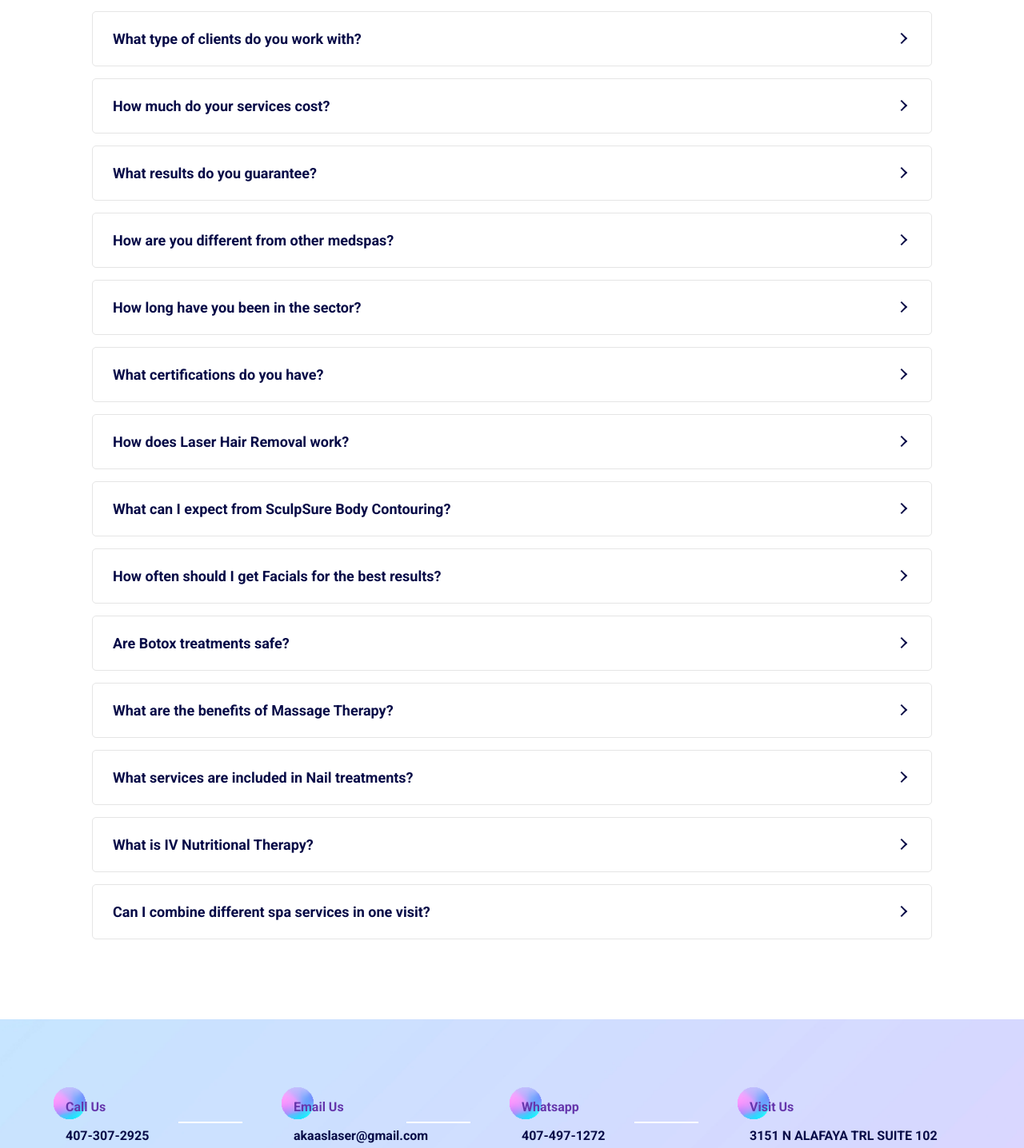
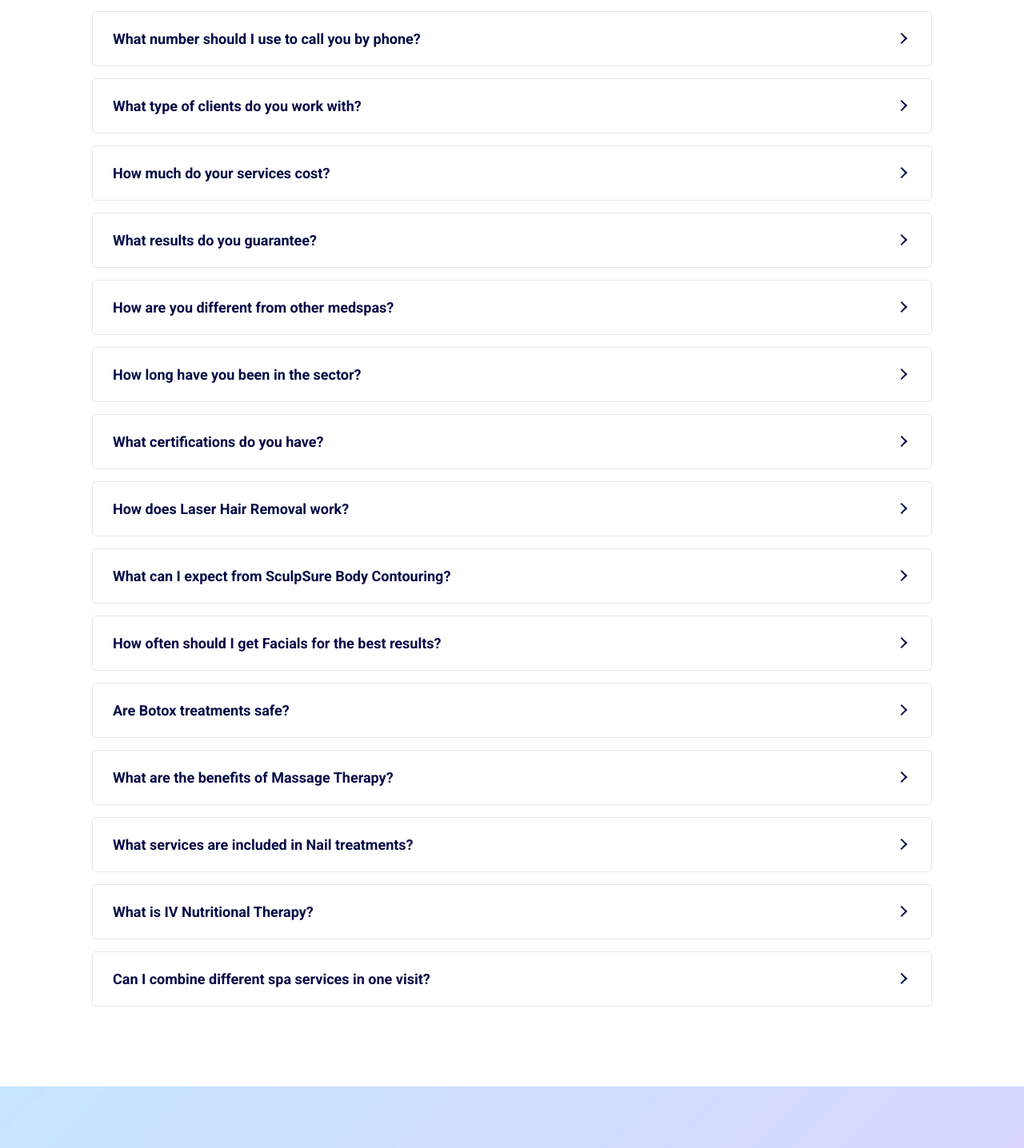
Before and after one commit to cesar9943/akaas-laser, a Next.js app: page /faq in a window 1280 px wide. Shown: the part 832-2268 px from the top of the page at 80% size. Built offline with nearby package versions, Linux system fonts and the light colour scheme.

Commit message:
Add phone contact information to CTO component and FAQs

```diff
--- a/components/Common/CTO.js
+++ b/components/Common/CTO.js
@@ -8,6 +8,8 @@ const CTO = () => {
               <div className="overview-card">
                 <h3>Call Us</h3>
                 <span>
+                  Use this number for phone calls:
+                  <br />
                   <a href="tel:4073072925">407-307-2925</a>
                 </span>
 
--- a/pages/faq.js
+++ b/pages/faq.js
@@ -11,6 +11,11 @@ const faqData = [
     question: "What are your main services?",
     answer:
       "Our most requested services include Laser Hair Removal, SculpSure body sculpting, advanced facial and laser treatments, massage and lymphatic therapies, Botox, Morpheus8 with PRP, HIFU, Fibroblast, intimate whitening, and stretch mark camouflage. We also offer additional medspa services depending on your goals.",
+  },
+  {
+    question: "What number should I use to call you by phone?",
+    answer:
+      "For phone calls, please use 407-307-2925. If you would rather send a message, you can also contact us on WhatsApp separately.",
   },
   {
     question: "What type of clients do you work with?",
```
